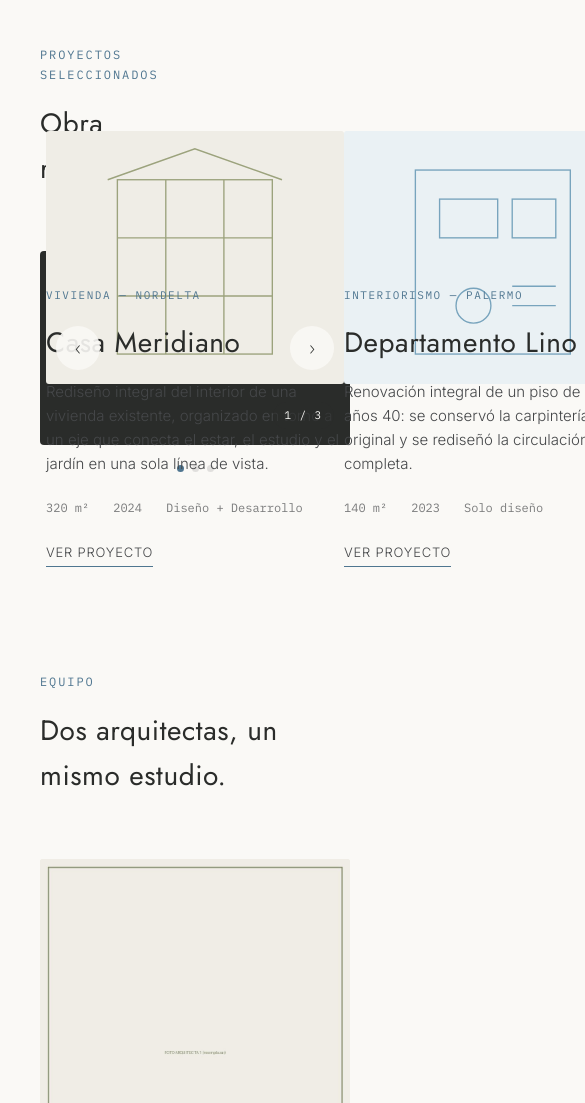
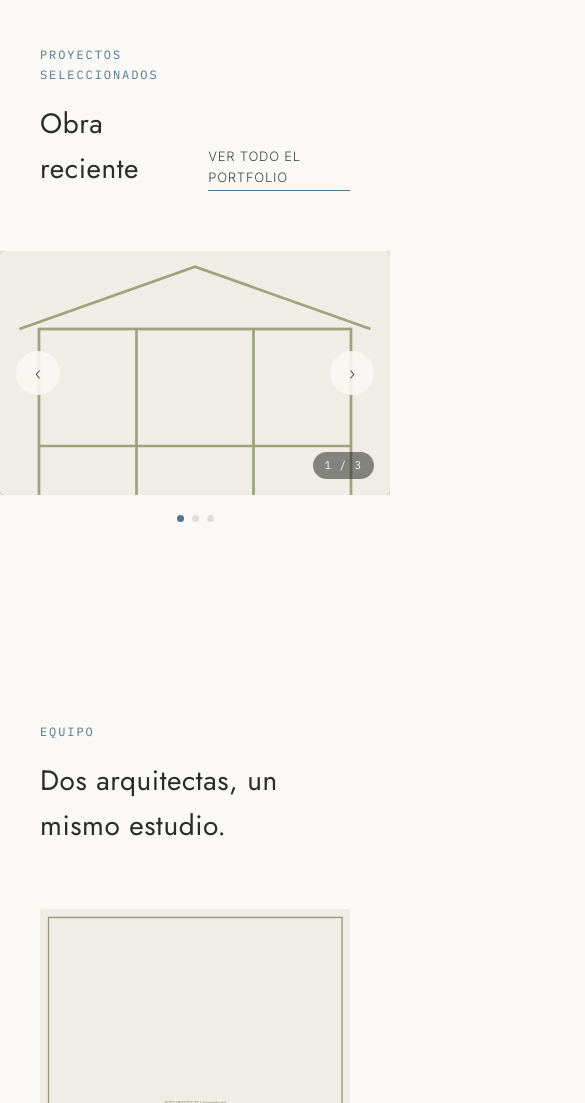
Before and after one commit to FaroConsulting/Charod, a plain HTML site: page index.html in a window 390 px wide. Shown: the part 2100-3203 px from the top of the page, 585 px wide, since content can reach past the window. Drawn offline with Linux system fonts and the light colour scheme.

Commit message:
Update style.css

```diff
--- a/css/style.css
+++ b/css/style.css
@@ -221,31 +221,45 @@ nav a.active::after{width:100%;}
 .filter-tab:hover{border-color:var(--sage-dark);}
 .filter-tab.active{background:var(--sage-dark);border-color:var(--sage-dark);color:#fff;}
 
-/* ---------- projects carousel (home) ---------- */
-.projects-carousel{max-width:1180px;margin:0 auto;padding:0 40px;}
-.proj-frame{
-  aspect-ratio:auto;background:transparent;height:460px;
+/* ---------- projects peek carousel (home) ---------- */
+.projects-peek{position:relative;max-width:1180px;margin:0 auto;padding:0 40px;}
+.peek-viewport{overflow:hidden;}
+.peek-track{display:flex;gap:24px;transition:transform .45s ease;}
+.peek-card{
+  position:relative;flex:0 0 calc(50% - 12px);
+  aspect-ratio:4/3.4;border-radius:4px;overflow:hidden;
+  display:flex;align-items:center;justify-content:center;
 }
-.project-slide{
-  display:grid;grid-template-columns:1fr 1fr;align-items:center;gap:60px;
-  color:inherit;
+.peek-icon{width:55%;transition:opacity .3s ease;}
+.peek-overlay{
+  position:absolute;inset:0;
+  display:flex;flex-direction:column;justify-content:flex-end;
+  padding:24px;
+  background:rgba(124,133,98,0.93);
+  opacity:0;
+  transition:opacity .3s ease;
 }
-.project-slide-media{
-  aspect-ratio:4/3.4;border-radius:3px;
-  display:flex;align-items:center;justify-content:center;overflow:hidden;
-  min-width:0;
+.peek-card:hover .peek-overlay,
+.peek-card:focus-visible .peek-overlay{opacity:1;}
+.peek-card:hover .peek-icon{opacity:0.15;}
+.peek-overlay .mono{font-size:10px;letter-spacing:0.12em;text-transform:uppercase;color:rgba(255,255,255,0.85);}
+.peek-overlay h3{color:#fff;font-size:22px;font-weight:400;margin:8px 0 10px;}
+.peek-overlay p{color:rgba(255,255,255,0.92);font-size:14px;line-height:1.4;margin-bottom:14px;max-width:36ch;}
+.peek-overlay .meta{
+  display:flex;gap:16px;font-family:'IBM Plex Mono',monospace;font-size:11px;color:rgba(255,255,255,0.75);
 }
-.project-slide-media img{width:100%;height:100%;object-fit:cover;display:block;}
-.project-slide-media svg{width:65%;}
-.project-slide-info{min-width:0;}
-.project-slide-info .mono{font-size:11px;letter-spacing:0.14em;text-transform:uppercase;color:var(--blue-deep);}
-.project-slide-info h3{font-size:28px;margin:14px 0 14px;font-weight:400;}
-.project-slide-info p{color:var(--ink);font-size:15px;max-width:420px;}
-.project-slide-info .meta{
-  display:flex;gap:24px;margin:22px 0;
-  font-family:'IBM Plex Mono',monospace;font-size:12px;color:var(--ink);opacity:0.7;
+.peek-nav{
+  position:absolute;top:50%;transform:translateY(-50%);
+  width:44px;height:44px;border-radius:50%;border:none;cursor:pointer;
+  background:rgba(250,249,246,0.92);
+  display:flex;align-items:center;justify-content:center;
+  font-family:'Jost',sans-serif;font-size:18px;color:var(--charcoal);
+  z-index:5;transition:background .2s ease, opacity .2s ease;
 }
-.project-slide-info .btn-ghost{display:inline-block;}
+.peek-nav:hover{background:#fff;}
+.peek-nav:disabled{opacity:0.3;cursor:default;}
+.peek-nav.prev{left:8px;}
+.peek-nav.next{right:8px;}
 
 /* ---------- team ---------- */
 .team{padding:60px 0 140px;}
@@ -401,7 +415,7 @@ footer{background:var(--stone);padding:80px 0 30px;}
   .project-grid{grid-template-columns:1fr;}
   .detail-meta{gap:24px;}
   .project-slide{grid-template-columns:1fr;gap:24px;}
-  .proj-frame{height:auto;overflow:visible;padding:6px;}
+  .peek-card{flex:0 0 100%;}
   .team-grid{grid-template-columns:1fr;gap:40px;}
   .team-row, .team-row.flip{grid-template-columns:1fr;direction:ltr;gap:24px;margin-bottom:60px;}
 }
```
